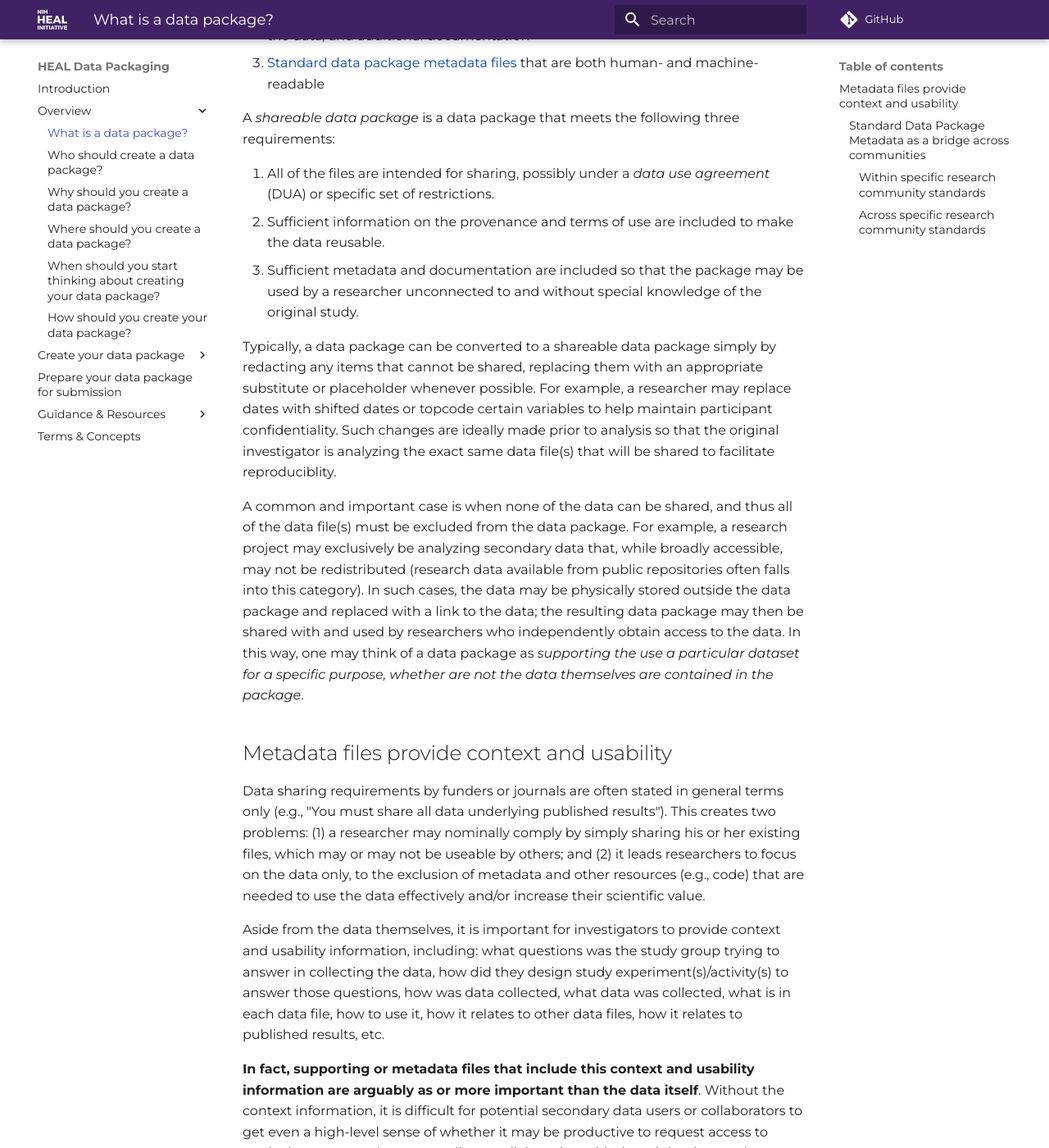
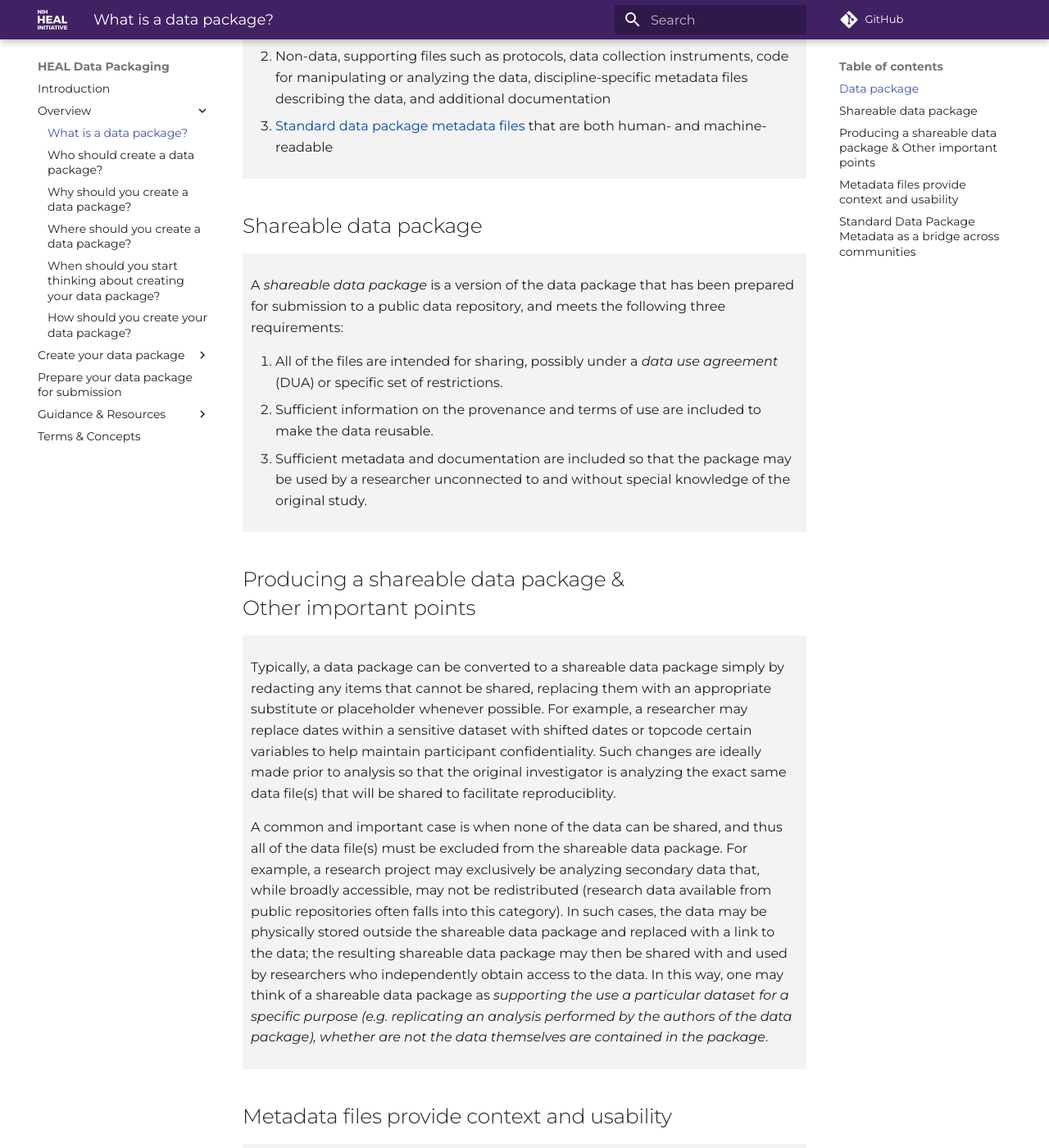
Before and after one commit to norc-heal/heal-data-pkg-guide, an MkDocs documentation site: the page built from docs/overview/what.md, in a window 1280 px wide and 1400 px high, scrolled down 301 px. Shown: the whole window at 82% size. Built offline with MkDocs 1.6.1 and Material for MkDocs 9.7.7, drawn with Linux system fonts in a browser that asks for light colours; comment, search, counter and statistics services are not loaded; some of the changed text lies outside the part shown.

Commit message:
light edits and formatting

```diff
--- a/docs/overview/what.md
+++ b/docs/overview/what.md
@@ -1,17 +1,29 @@
 # What is a data package?
 
-A *data package* is a stand-alone collection of data and supporting files
-intended for a specific purpose. A data package contains the following:
 
-1. One or more data files or links to data files accessible or stored elsewhere
+
+## Data package
+
+<div markdown="1" style="background-color:rgba(0, 0, 0, 0.0470588); text-align:left; vertical-align: top; padding:10px 10px; margin-bottom: 10px;">
+
+A *data package* is a stand-alone collection of research data and supporting files.
+A data package contains the following:
+
+1. Research data files or links to data files accessible or stored elsewhere
 2. Non-data, supporting files such as protocols, data collection instruments,
    code for manipulating or analyzing the data, discipline-specific metadata
    files describing the data, and additional documentation
 3. [Standard data package metadata files](../terms/index.md#standard-data-package-metadata-files)
    that are both human- and machine-readable
 
-A *shareable data package* is a data package that meets the following three
-requirements:
+</div>
+
+## Shareable data package
+
+<div markdown="1" style="background-color:rgba(0, 0, 0, 0.0470588); text-align:left; vertical-align: top; padding:10px 10px; margin-bottom: 10px;">
+
+A *shareable data package* is a version of the data package that has been prepared for
+submission to a public data repository, and meets the following three requirements:
 
 1. All of the files are intended for sharing, possibly under a
    *data use agreement* (DUA) or specific set of restrictions.
@@ -21,35 +33,44 @@ requirements:
    be used by a researcher unconnected to and without special knowledge of the
    original study.
 
+</div>
+
+## Producing a shareable data package & <br>Other important points
+
+<div markdown="1" style="background-color:rgba(0, 0, 0, 0.0470588); text-align:left; vertical-align: top; padding:10px 10px; margin-bottom: 10px;">
+
 Typically, a data package can be converted to a shareable data package simply
 by redacting any items that cannot be shared, replacing them with an
 appropriate substitute or placeholder whenever possible. For example, a
-researcher may replace dates with shifted dates or topcode certain variables
+researcher may replace dates within a sensitive dataset with shifted dates or topcode certain variables
 to help maintain participant confidentiality. Such changes are ideally made
 prior to analysis so that the original investigator is analyzing the exact
 same data file(s) that will be shared to facilitate reproduciblity.
 
 A common and important case is when none of the data can be shared, and thus
-all of the data file(s) must be excluded from the data package. For example, a
+all of the data file(s) must be excluded from the shareable data package. For example, a
 research project may exclusively be analyzing secondary data that, while
 broadly accessible, may not be redistributed (research data available from
 public repositories often falls into this category). In such cases, the data
-may be physically stored outside the data package and replaced with a link to
-the data; the resulting data package may then be shared with and used by
+may be physically stored outside the shareable data package and replaced with a link to
+the data; the resulting shareable data package may then be shared with and used by
 researchers who independently obtain access to the data. In this way, one may
-think of a data package as *supporting the use a particular dataset for a
-specific purpose, whether are not the data themselves are contained in the
-package*.
+think of a shareable data package as *supporting the use a particular dataset for a
+specific purpose (e.g. replicating an analysis performed by the authors of the data package),
+whether are not the data themselves are contained in the package*.
 
+</div>
 
 ## Metadata files provide context and usability
+
+<div markdown="1" style="background-color:rgba(0, 0, 0, 0.0470588); text-align:left; vertical-align: top; padding:10px 10px; margin-bottom: 10px;">
 
 Data sharing requirements by funders or journals are often stated in general
 terms only (e.g., "You must share all data underlying published results").
 This creates two problems: (1) a researcher may nominally comply by simply
 sharing his or her existing files, which may or may not be useable by others;
 and (2) it leads researchers to focus on the data only, to the exclusion of
-metadata and other resources (e.g., code) that are needed to use the data
+metadata and other resources (e.g. codebooks, code) that are needed to use the data
 effectively and/or increase their scientific value.
 
 Aside from the data themselves, it is important for investigators to provide
@@ -81,17 +102,26 @@ complex data and study types. Research communities should always be in charge
 of forging the standards very specific to their own community as they are,
 indeed, the only ones with the deep knowledge and experience to do so.
 
+</div>
 
-### Standard Data Package Metadata as a bridge across communities
+## Standard Data Package Metadata as a bridge across communities
+
+<div markdown="1" style="background-color:rgba(0, 0, 0, 0.0470588); text-align:left; vertical-align: top; padding:10px 10px; margin-bottom: 10px;">
 
 However, especially in the context of an effort like the NIH HEAL Initiative, which spans many research communities (e.g. pain, opioids, basic science, pre-clinical, clinical, wet-lab, computational, materials and methods development, community-based, surveys, observational, qualitative, pharma, business development), and seeks to promote discoverability, interpretability, and usability of all funded research across these communities, and by both researchers and a broader audience (e.g. community-members, community-based organizations, journalists), research community specific standards alone may fall short of enabling full discoverability, interpretability, and usability across this wide spectrum of data and knowledge producers and consumers, due to:
 
-#### Within specific research community standards
+<div markdown="1" style="background-color:rgba(0, 0, 0, 0.0470588); text-align:left; vertical-align: top; padding:10px 10px; margin-bottom: 10px;">
+
+**Within specific research community standards**
 
 * Inconsistent or missing content or format recommendations impacting data types, datasets, and data collections collected within the context of the specific research community
 * E.g. A standard specifies the need for a data dictionary, but does not provide further specification, so that some people provide it as a PDF, others as a Word document, and still others as an Excel document with a header row containing explanatory notes
 
-#### Across specific research community standards
+</div>
+
+<div markdown="1" style="background-color:rgba(0, 0, 0, 0.0470588); text-align:left; vertical-align: top; padding:10px 10px; margin-bottom: 10px;">
+
+**Across specific research community standards**
 
 * No one specific research community standard can be adopted by all communities
 
@@ -104,6 +134,8 @@ However, especially in the context of an effort like the NIH HEAL Initiative, wh
     * Inward-facing research community specific standards may assume knowledge and understanding that cannot be taken for granted outside of that community both with respect to organization of data and metadata, and with respect to terminology used to describe it
     * Inconsistent content or format recommendations across research communities - E.g. Many community standards require a description of the overall study in some format, however the content and format varies - some specify to provide this is a readme.txt document, others as entered into structured forms such as when registering a clinical trial on [clinicaltrials.gov](https://clinicaltrials.gov/) or a genomic study on [dbGaP](https://www.ncbi.nlm.nih.gov/gap/), and still others do not specify a format; content varies across all of these examples
 
+</div>
+
 The HEAL Initiative has developed [Standard Data Package Metadata](../terms/index.md#standard-data-package-metadata-files) and best practices as to [when](./when.md) and [how](./how.md) to implement these metadata, to be leveraged by all studies across all research communities, as a way to bridge across research communities and other data and knowledge producer and consumer communities.
 
 Standard Data Package Metadata are a small set of standard metadata file types that, altogether, provide essential usability and context information about the study as a whole and about the data files your study has produced/collected. These metadata files should be included in all HEAL Initiative data packages.
@@ -111,3 +143,5 @@ Standard Data Package Metadata are a small set of standard metadata file types t
 They produce a common language and universally understandable structure for all studies across the spectrum of research communities that are a part of the HEAL Initiative.
 
 These are not meant to replace or supercede research community specific standards. Rather, they are meant to fully accommodate, never conflict with, and lightly add value to research community specific metadata standards.
+
+</div>
```
